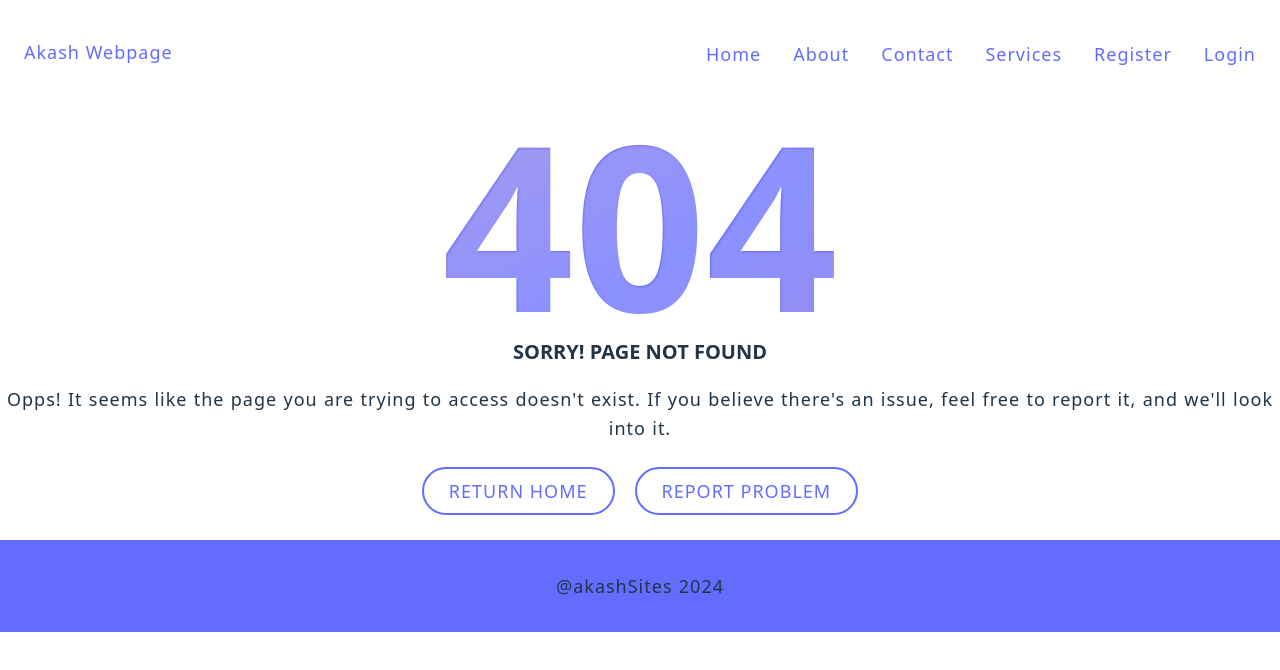
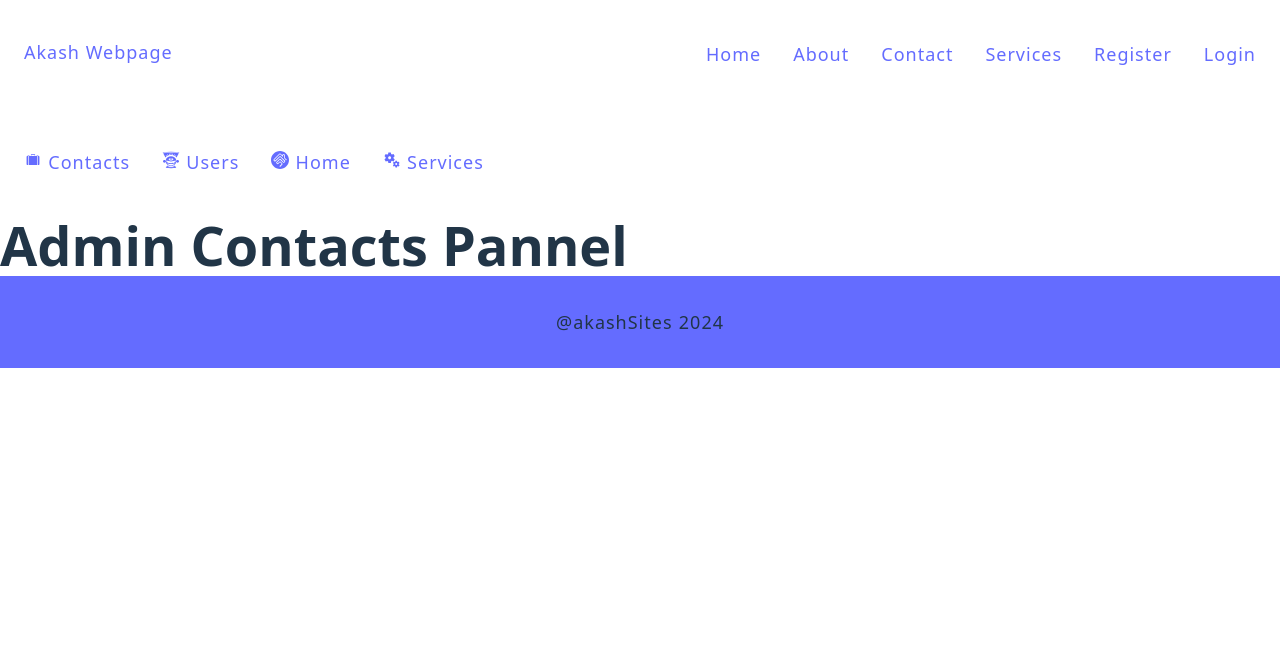
Before and after one commit to shazamakash1/MERNSTACK_UPDATED, a React (Vite) app in the folder client/: page /admin/contact in a window 1280 px wide. Shown: the top 670 px of the page. Built offline with nearby package versions, Linux system fonts and the light colour scheme; no server answers.

Commit message:
added contact and user for admin

```diff
--- a/client/package.json
+++ b/client/package.json
@@ -13,6 +13,7 @@
     "dotenv": "^16.4.5",
     "react": "^18.2.0",
     "react-dom": "^18.2.0",
+    "react-icons": "^5.0.1",
     "react-router-dom": "^6.22.3",
     "react-toastify": "^10.0.5"
   },
--- a/client/src/App.jsx
+++ b/client/src/App.jsx
@@ -1,4 +1,4 @@
-import {BrowserRouter, Route, Routes} from "react-router-dom";
+import { BrowserRouter, Route, Routes } from "react-router-dom";
 import { Home } from "./pages/Home";
 import { About } from "./pages/About";
 import { Contact } from "./pages/Contact";
@@ -9,13 +9,15 @@
 import { Error } from "./pages/Error";
 import { Footer } from "./components/Footer/Footer";
 import { Logout } from "./pages/Logout";
+import { AdminLayout } from "./components/layouts/Admin-Layout";
+import { AdminContacts } from "./pages/Admin-Contacts";
+import { AdminUsers } from "./pages/Admin-Users";
 
-
-const App = () =>{
+const App = () => {
   return (
     <>
       <BrowserRouter>
-      <Navbar />
+        <Navbar />
         <Routes>
           <Route path="/" element={<Home />} />
           <Route path="/about" element={<About />} />
@@ -25,6 +27,14 @@
           <Route path="/login" element={<Login />} />
           <Route path="/logout" element={<Logout />} />
           <Route path="*" element={<Error />} />
+
+          {/* nested route  */}
+
+          <Route path="/admin" element={<AdminLayout />}>
+            <Route path="users" element ={<AdminUsers />}/>
+            <Route path="contact" element ={<AdminContacts/>}/>
+          </Route>
+          {/* nested route end */}
         </Routes>
         <Footer />
       </BrowserRouter>
--- /dev/null
+++ b/client/src/components/layouts/Admin-Layout.jsx
@@ -0,0 +1,30 @@
+import { NavLink, Outlet } from "react-router-dom";
+import { GiAbstract019 , GiSuitcase } from "react-icons/gi";
+import { SiHomebridge } from "react-icons/si";
+import { MdMiscellaneousServices } from "react-icons/md";
+
+export const AdminLayout = () => {
+  return (
+    <>
+      <header>
+        <div className="container">
+          <nav>
+            <ul>
+              <li>
+                <NavLink to="/admin/contact"> <GiSuitcase /> Contacts </NavLink>
+              </li>
+              <li>
+                <NavLink to="/admin/users">
+                  <GiAbstract019 /> Users
+                </NavLink>
+              </li>
+              <li> <NavLink to="/"> <SiHomebridge /> Home </NavLink></li>
+              <li> <NavLink to="/service">  <MdMiscellaneousServices /> Services </NavLink></li>
+            </ul>
+          </nav>
+        </div>
+      </header>
+      <Outlet />
+    </>
+  );
+};
--- /dev/null
+++ b/client/src/pages/Admin-Contacts.jsx
@@ -0,0 +1,3 @@
+export const AdminContacts = () =>{
+    return <h1>Admin Contacts Pannel</h1>
+}
--- /dev/null
+++ b/client/src/pages/Admin-Users.jsx
@@ -0,0 +1,3 @@
+export const AdminUsers = () =>{
+    return <h1>Admin Users Pannel</h1>
+}
```
Also changed, not shown: 1 other file (tests, documents, lock files or other folders).
